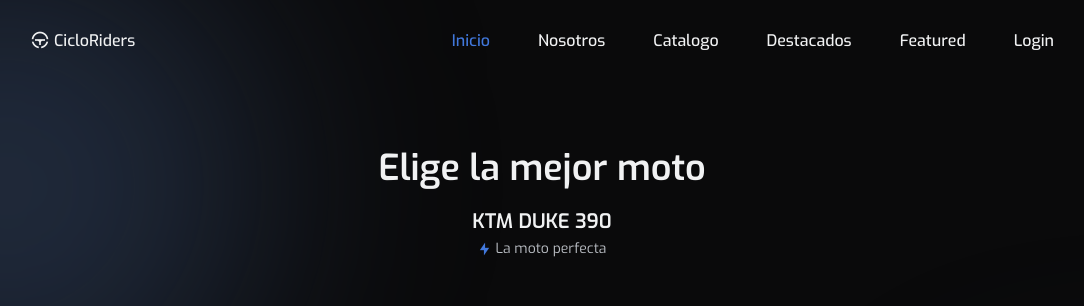
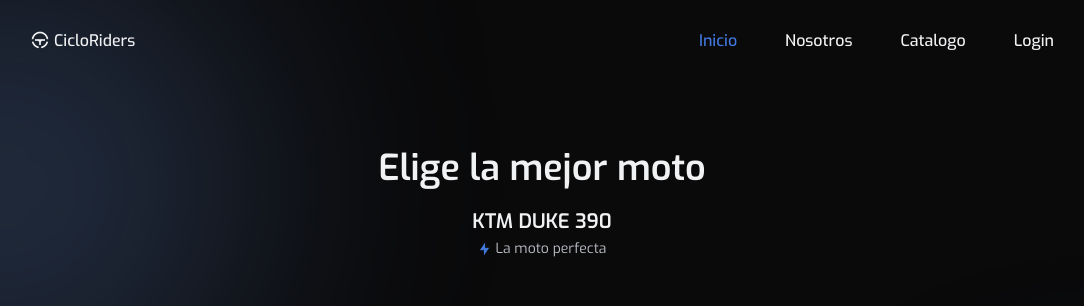
Before and after one commit to ryushade/DawRiders, a Flask app: page / in a window 1280 px wide. Shown: the top 306 px of the page, without its empty margins (98-1182 px from the left). Run offline with Flask 3, Linux system fonts and the light colour scheme; parts of the project's set-up code (start-up, migrations or seed data) failed here and were passed over.

Commit message:
lo mismo que antes

```diff
--- a/templates/indexresp.html
+++ b/templates/indexresp.html
@@ -42,13 +42,6 @@
                         <a href="{{url_for('formulario_detalle_categoria')}}" class="nav__link">Catalogo</a>
                     </li>
                     <li class="nav__item">
-                        <a href="#popular" class="nav__link">Destacados</a>
-                    </li>
-
-                    <li class="nav__item">
-                        <a href="#featured" class="nav__link">Featured</a>
-                    </li>
-                    <li class="nav__item">
                         <a href="{{url_for('formulario_login_cliente')}}" class="nav__link">Login</a>
                     </li>
 
@@ -88,7 +81,7 @@
                     </h3>
                 </div>
 
-                <img src="/static/assets/img/home.png" alt="" class="home__img">
+                <img src="/static//img/front-moto.webp" alt="" class="home__img">
 
                 <div class="home__car">
                     <div class="home__car-data">
```
Also changed, not shown: static/img/front-moto.webp (added).
